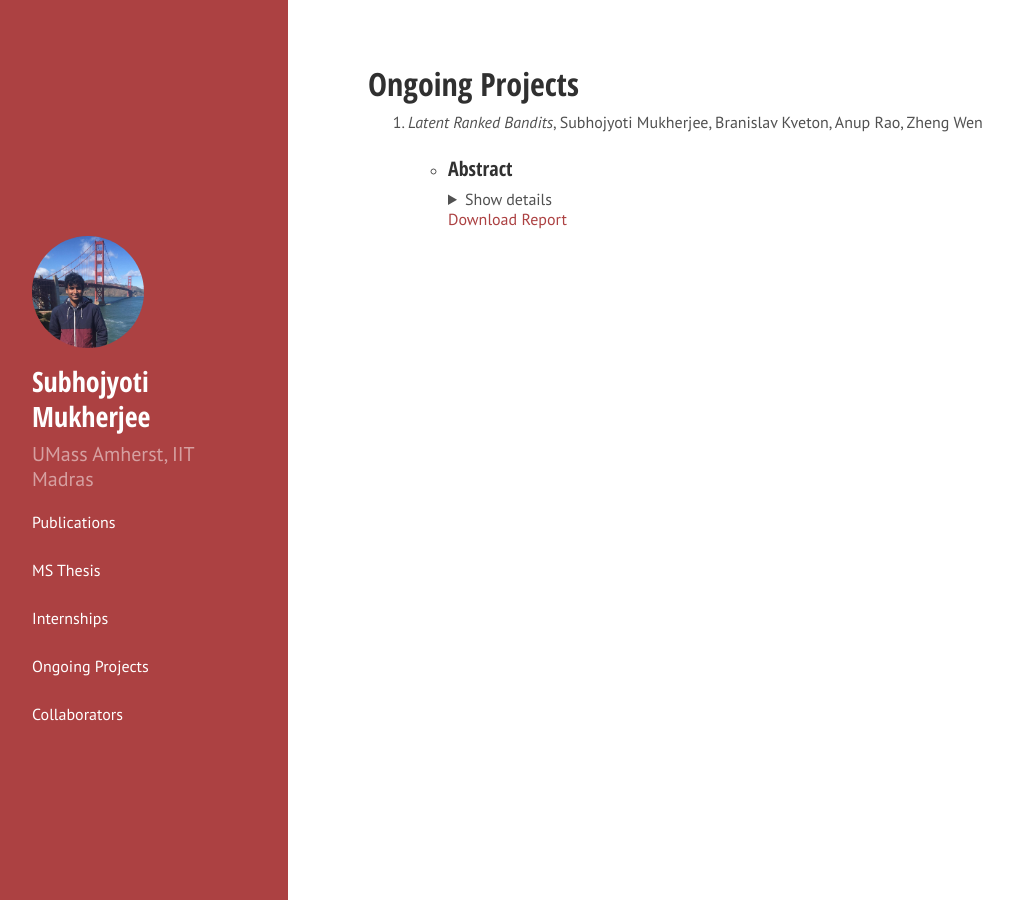
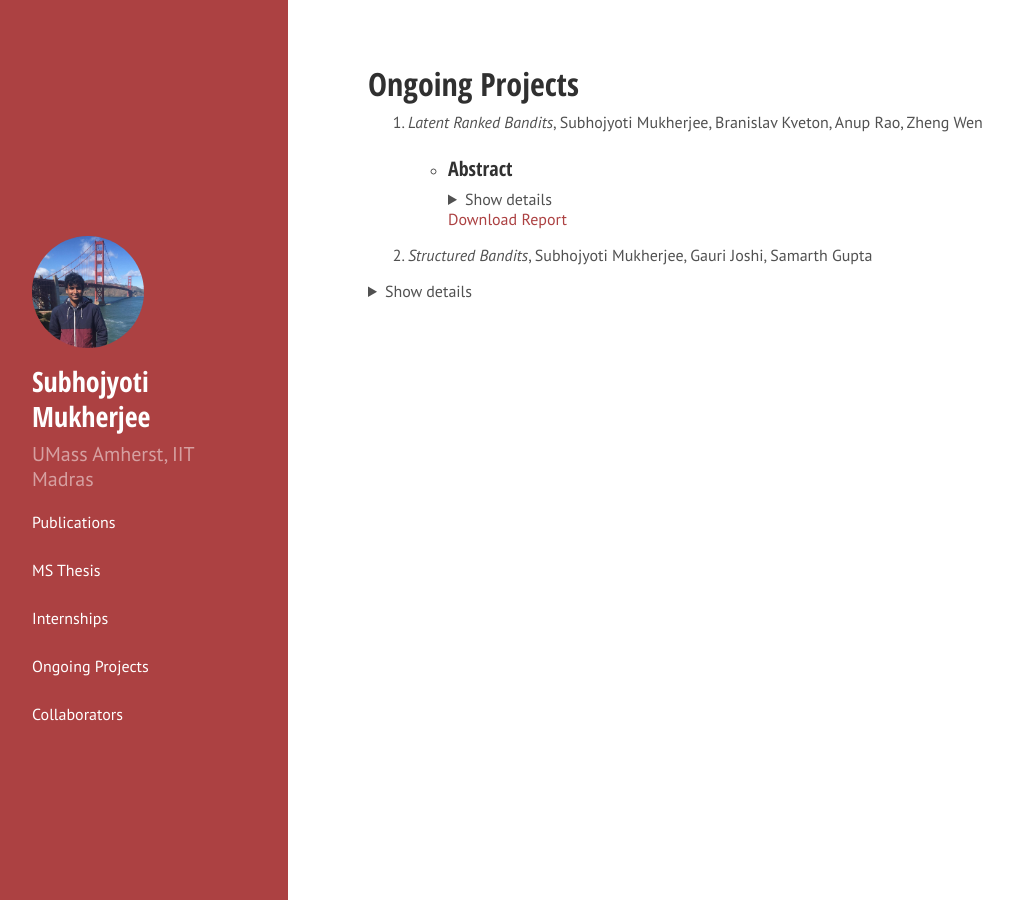
Before and after one commit to Subhojyoti22/subhojyoti.github.io, a Jekyll site: the page built from ongoing.md, in a window 1280 px wide. Shown: the whole page, without its empty margins (0-1013 px from the left). Built offline with Jekyll 4.4.1, drawn with Linux system fonts in a browser that asks for light colours; Markdown is read by kramdown in place of the engine named in the settings.

Commit message:
Update ongoing.md

```diff
--- a/ongoing.md
+++ b/ongoing.md
@@ -16,3 +16,16 @@ title: Ongoing Projects
 
 
        [Download Report](/pdf/paper.pdf)
+
+2. *Structured Bandits*, Subhojyoti Mukherjee, Gauri Joshi, Samarth Gupta
+
+ <details>
+        <summary>
+          Show details
+        </summary>
+          <p> We study a new variant of stochastic multi-armed bandit problem where the expected return of
+one arm may depend on the returns of other arms. We propose a new Thompson Sampling algorithm
+for this general class of problems that can take help of this corrleations. We show that under certain circumstances it
+is possible to achieve finite expected cumulative regret.
+    </p>
+       </details>
```
